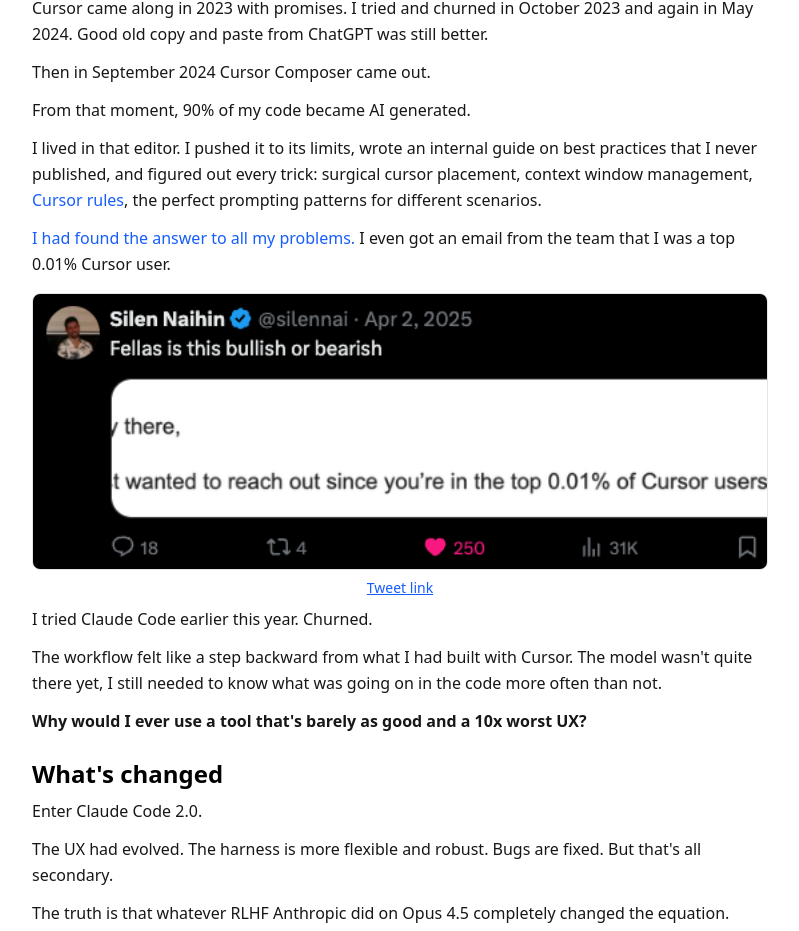
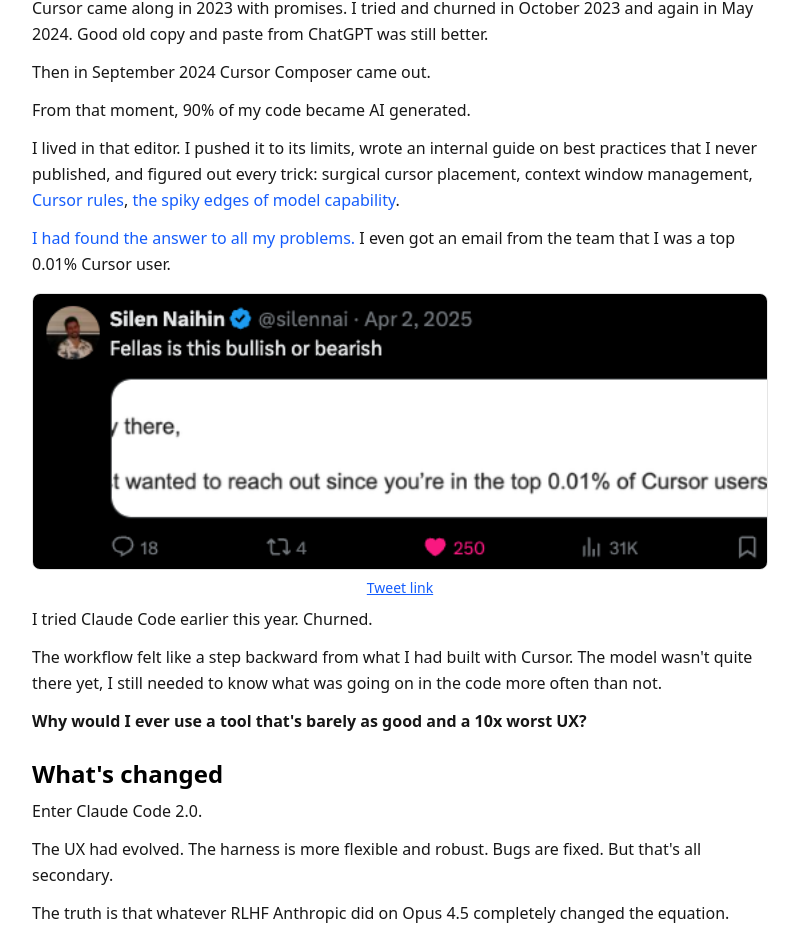
Before and after one commit to SilenNaihin/silen-ai, a Next.js app in the folder frontend/: page /claude-code in a window 1280 px wide. Shown: the part 1393-2324 px from the top of the page, without its empty margins (240-1039 px from the left). Built offline with nearby package versions, Linux system fonts and the light colour scheme.

Commit message:
link updarte

```diff
--- a/frontend/app/claude-code/page.tsx
+++ b/frontend/app/claude-code/page.tsx
@@ -136,7 +136,15 @@
                 >
                   Cursor rules
                 </a>
-                , the perfect prompting patterns for different scenarios.
+                ,{' '}
+                <a
+                  href="https://x.com/silennai/status/1920221901202358760?s=20"
+                  target="_blank"
+                  rel="noopener noreferrer"
+                >
+                  the spiky edges of model capability
+                </a>
+                .
               </p>
               <p>
                 <a
```
